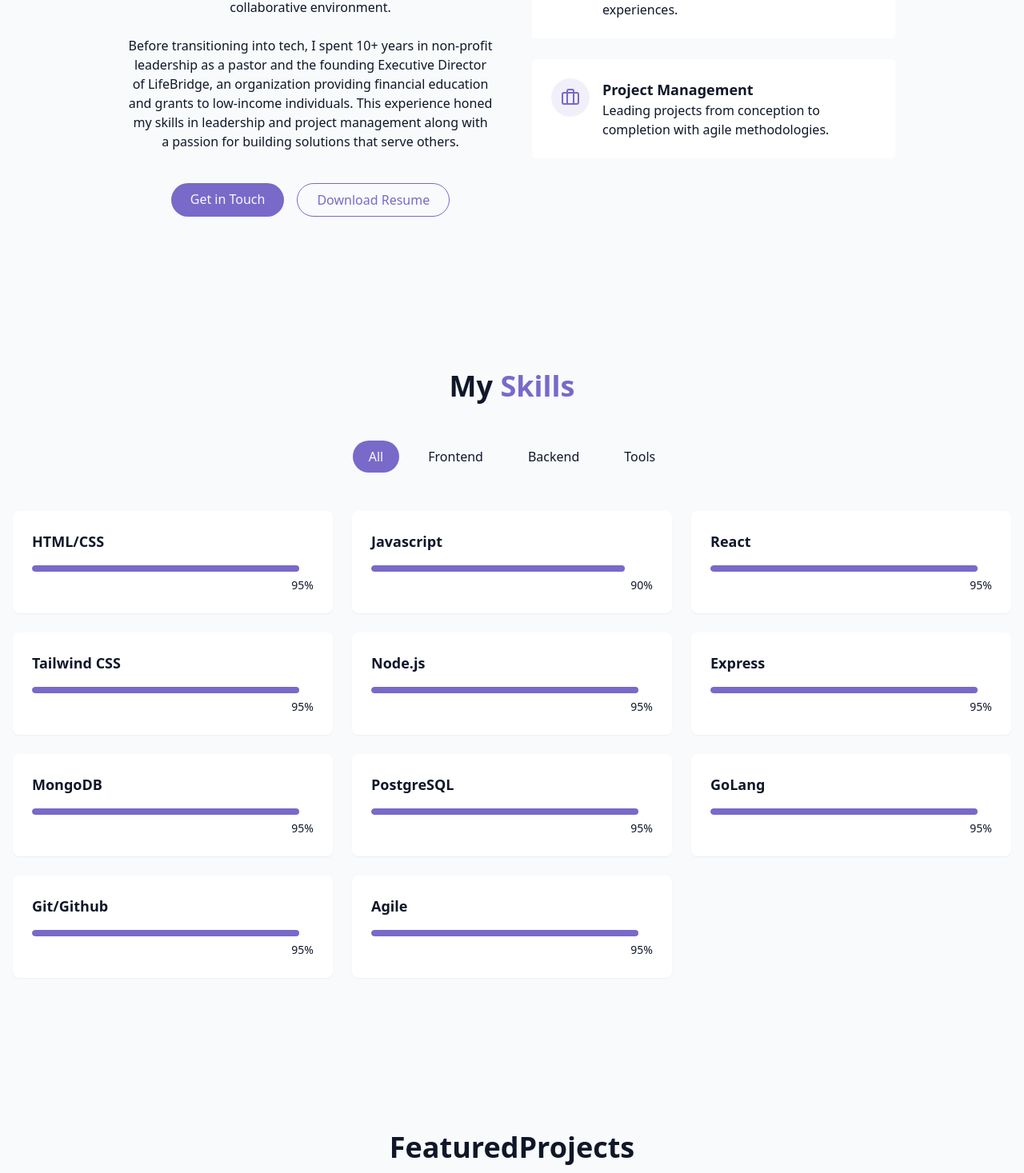
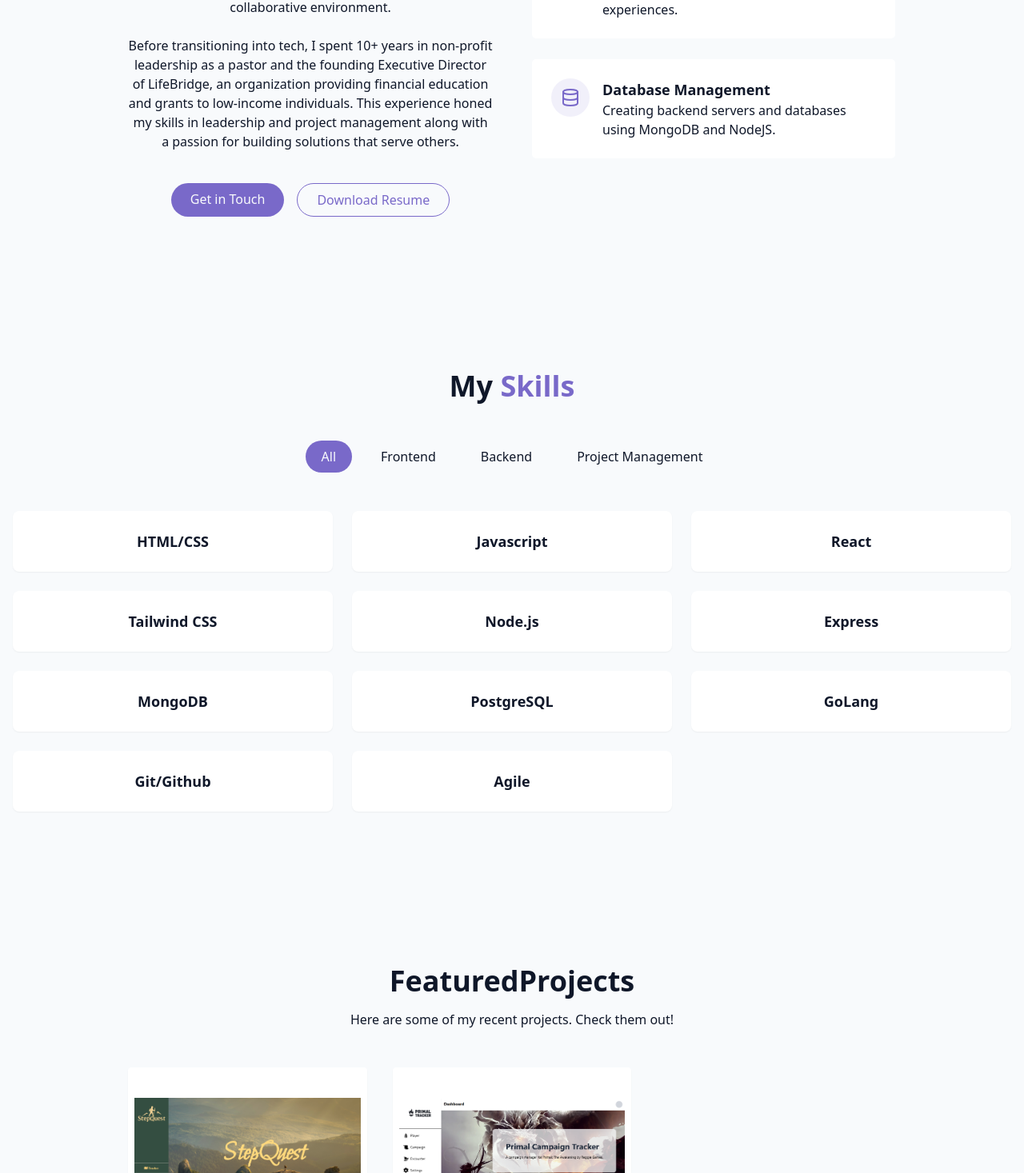
Before and after one commit to theokyle/profile, a React (Vite) app: page / in a window 1280 px wide. Shown: the part 1283-2750 px from the top of the page at 80% size. Built offline with nearby package versions, Linux system fonts and the light colour scheme.

Commit message:
updated components

```diff
--- a/src/components/AboutMe.jsx
+++ b/src/components/AboutMe.jsx
@@ -1,4 +1,4 @@
-import { Briefcase, Code, User } from "lucide-react";
+import { Code, Database, User } from "lucide-react";
 
 export function AboutMe() {
     return (
@@ -46,10 +46,10 @@ export function AboutMe() {
                         </div>
                         <div className="gradient-border p-6 card-hover">
                             <div className="flex items-start gap-4">
-                                <div className="p-3 rounded-full bg-primary/10"><Briefcase className="h-6 w-6 text-primary" /></div>
+                                <div className="p-3 rounded-full bg-primary/10"><Database className="h-6 w-6 text-primary" /></div>
                                 <div className="text-left">
-                                    <h4 className="font-semibold text-lg">Project Management</h4>
-                                    <p className="text-muted-foreground">Leading projects from conception to completion with agile methodologies.</p>
+                                    <h4 className="font-semibold text-lg">Database Management</h4>
+                                    <p className="text-muted-foreground">Creating backend servers and databases using MongoDB and NodeJS.</p>
                                 </div>
                             </div>
                         </div>
--- a/src/components/Contact.jsx
+++ b/src/components/Contact.jsx
@@ -1,5 +1,4 @@
 import { Linkedin, Mail, MapPin, Send } from "lucide-react";
-import { cn } from "../lib/util";
 
 
 export function Contact() {
@@ -14,37 +13,43 @@ export function Contact() {
             </p>
 
             <div className="container mx-auto">
-                <div className="space-y-8">
-                    <div className="space-y-6 justify-center">
-                        <div className="flex justify-center space-x-4">
+            <div className="flex flex-col items-center space-y-6">
+                <div className="flex flex-col space-y-6">
+                {/* Contact Item */}
+                <div className="flex items-center space-x-4">
                     <div className="p-3 rounded-full bg-primary/10">
                     <Mail />
                     </div>
-                            <div>
+                    <div className="flex flex-col items-center w-full">
                         <h4 className="font-medium">Email</h4>
-                                <a href="mailto:theokyle@gmail.com" className="text-muted-foreground hover:text-primary transition-colors">theokyle@gmail.com</a>
+                        <a
+                            href="mailto:theokyle@gmail.com"
+                            className="text-muted-foreground hover:text-primary transition-colors"
+                        >
+                            theokyle@gmail.com
+                        </a>
                     </div>
                 </div>
-                    </div>
-                    <div className="space-y-6 justify-center">
-                        <div className="flex justify-center space-x-4">
+
+                {/* Location Item */}
+                <div className="flex items-center space-x-4">
                     <div className="p-3 rounded-full bg-primary/10">
                     <MapPin />
                     </div>
-                            <div>
+                    <div className="flex flex-col items-center w-full">
                         <h4 className="font-medium">Location</h4>
-                                <p className="text-muted-foreground hover:text-primary transition-colors">St. Louis, Mo</p>
+                        <p className="text-muted-foreground">St. Louis, MO</p>
                     </div>
                 </div>
-                    </div>
-                    <div className="space-y-6 justify-center">
-                        <div className="flex justify-center space-x-4">
+
+                {/* LinkedIn Item */}
+                <div className="flex items-center space-x-4">
                     <div className="p-3 rounded-full bg-primary/10">
                     <a href="https://www.linkedin.com/in/kyle-butler-438263195">
                         <Linkedin />
                     </a>
                     </div>
-                            <div>
+                    <div className="flex flex-col items-center w-full">
                         <h4 className="font-medium">LinkedIn</h4>
                     </div>
                 </div>
--- a/src/components/Hero.jsx
+++ b/src/components/Hero.jsx
@@ -13,7 +13,7 @@ export function Hero() {
                     </h1>
                 </div>
                 <p className="text-lg md:text-xl text-muted-foreground max-2-2xl mx-auto opacity-0 animate-fade-in-delay-3">
-                    I am a self-taught developer with experience in JavaScript, Node/Express, React, and Go focused on creating stellar full-stack applications.
+                    I am a developer with experience in JavaScript, Node/Express, and React focused on creating stellar full-stack applications.
                 </p>
                 <div className="pt-4 opacity-0 animate-fade-in-delay-4">
                     <a href="#projects" className="cosmic-button">
--- a/src/components/Projects.jsx
+++ b/src/components/Projects.jsx
@@ -14,7 +14,7 @@ const projects = [
         id: 2,
         title: "Primal Tracker",
         description: "An app using React",
-        image: "",
+        image: "public/projects/primal_homepage.png",
         tags: ["React", "Tailwind", "MongoDB"],
         githubUrl: "",
         demoUrl: ""
@@ -33,9 +33,9 @@ export function Projects() {
 
                 <div className="grid grid-cols-1 md:grid-cols-2 lg:grid-cols-3 gap-8">
                     {projects.map((project, key) => (
-                        <div key={key} className="group bg-card rounded -lg overflow-hidden shadow-xs card-hover">
+                        <div key={key} className="group bg-card rounded -lg overflow-hidden shadow-xs card-hover p-2">
                             <div className="h-48 overflow-hidden">
-                                <img src={project.image} alt={project.title} className="w-full h-full object-cover transition-transform duration-500 group-hover:scale-110" />
+                                <img src={project.image} alt={project.title} className="w-full h-full object-contain transition-transform duration-500 group-hover:scale-110" />
                                 </div>
                                 <div className="p-6">
                                     <div className="flex flex-wrap gap-2 mb-4">
@@ -64,7 +64,7 @@ export function Projects() {
                     ))}
                 </div>
                 <div className="text-center mt-12">
-                    <a className="cosmic-button w-fit flex items-center mx-auto gap-2" href="https://github.com/theokyle">Check out my github profile <ArrowRight size={16} /></a>
+                    <a className="cosmic-button w-fit flex items-center mx-auto gap-2" href="https://github.com/theokyle" target="_blank">Check out my github profile <ArrowRight size={16} /></a>
                 </div>
             </div>
         </section>
--- a/src/components/Skills.jsx
+++ b/src/components/Skills.jsx
@@ -13,11 +13,11 @@ const skills = [
     {name: "PostgreSQL", level: 95, category: "backend"},
     {name: "GoLang", level: 95, category: "backend"},
 
-    {name: "Git/Github", level: 95, category: "tools"},
-    {name: "Agile", level: 95, category: "tools"},
+    {name: "Git/Github", level: 95, category: "project management"},
+    {name: "Agile", level: 95, category: "project management"},
 ]
 
-const categories = ["all", "frontend", "backend", "tools"]
+const categories = ["all", "frontend", "backend", "project management"]
 
 export function Skills() {
     const [activeCategory, setActiveCategory] = useState("all")
@@ -46,16 +46,9 @@ export function Skills() {
             <div className="grid grid-cols-1 sm:grid-cols-2 lg:grid-cols-3 gap-6">
                 {filteredSkills.map((skill, key) => (
                     <div key={key} className="bg-card p-6 rounded-lg shadow-xs card-hover">
-                        <div className="text-left mb-4">
+                        <div className="text-center">
                             <h3 className="font-semibold text-lg">{skill.name}</h3>
                         </div>
-                        <div className="w-full bg-secondary/50 h-2 rounded-full overflow-hidden">
-                            <div className="bg-primary h-2 rounded-full origin-left animate-[grow_1.5s_ease-out"
-                            style={{width: skill.level + "%" }} />
-                        </div>
-                        <div className="text-right mt-1">
-                            <span className="text-sm text-muted-foreground">{skill.level}%</span>
-                            </div>
                     </div>
                 ))}
             </div>
```
Also changed, not shown: public/projects/primal_homepage.png (added). Lines whose indentation alone changed are shown as unchanged.
